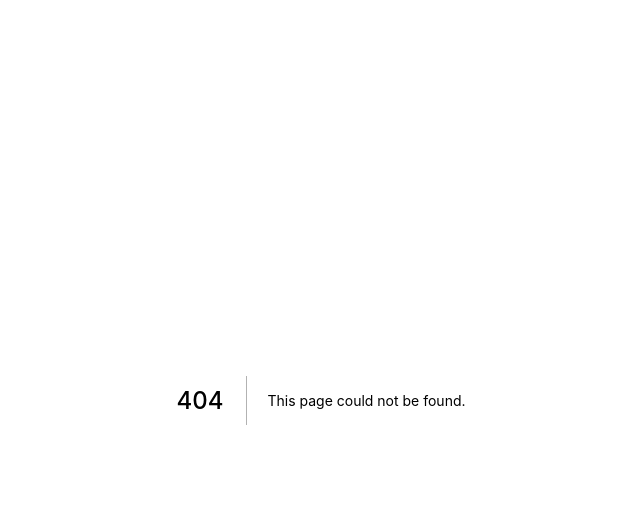
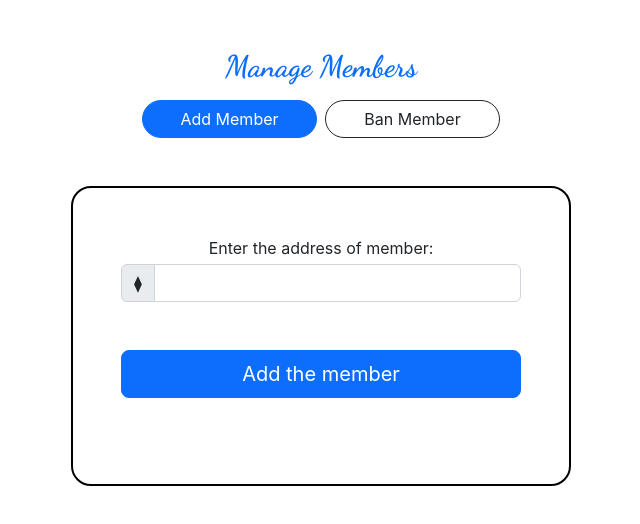
Before and after one commit to deependujha/MyHealth, a Next.js app in the folder frontend/: page /Organizations in a window 1280 px wide. Before the commit this address had no page. Shown: the top 524 px of the page, without its empty margins (319-959 px from the left). Built offline with nearby package versions, Linux system fonts and the light colour scheme.

Commit message:
added images

```diff
--- /dev/null
+++ b/frontend/pages/Organizations.js
@@ -0,0 +1,18 @@
+import React, { useState } from "react";
+import Add_n_Join from "../components/orgz/Add_n_BanMember";
+import Orgz from "../components/orgz/Org";
+
+const Org = () => {
+  const [clicked, setClicked] = useState("Add");
+  return (
+    <div className="text-center my-5">
+      <h4 className="text-primary dancingText" style={{ fontSize: "30px" }}>
+        Manage Members
+      </h4>
+      <Add_n_Join clicked={clicked} setClicked={setClicked} />
+      <Orgz clicked={clicked} />
+    </div>
+  );
+};
+
+export default Org;
--- a/frontend/pages/index.js
+++ b/frontend/pages/index.js
@@ -1,7 +1,3 @@
-import Head from "next/head";
-import Image from "next/image";
-import styles from "../styles/Home.module.css";
-import Button from "react-bootstrap/Button";
 import Main from "../components/mainPage/Main";
 
 export default function Home() {
--- a/frontend/styles/globals.css
+++ b/frontend/styles/globals.css
@@ -33,3 +33,17 @@ a {
   font-weight: 700;
   color: rgb(222, 46, 75);
 }
+
+.squareBox {
+  min-height: 100vh;
+  padding: 4rem 0;
+  flex: 1;
+  display: flex;
+  flex-direction: column;
+  justify-content: center;
+  align-items: center;
+}
+
+.dancingText{
+  font-family: 'Dancing Script', cursive;
+}
```
Also changed, not shown: frontend/public/Images/add_or_ban/ban.jpg (added), 1 other file (tests, documents, lock files or other folders).
